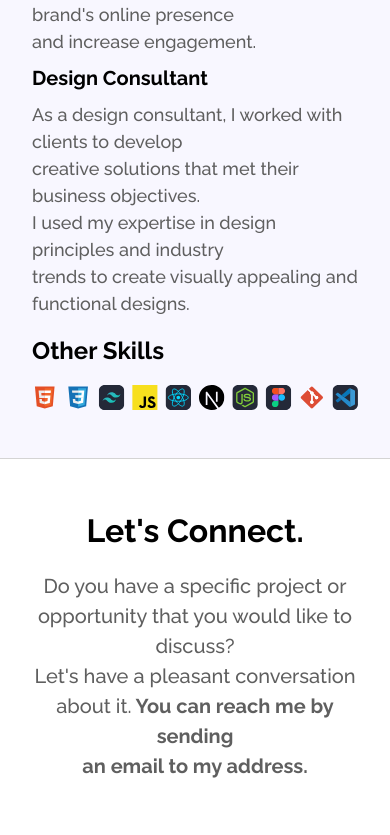
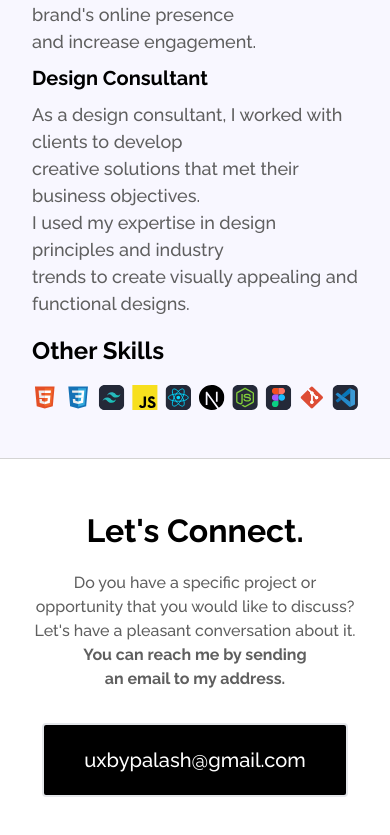
Before and after one commit to itzgupta/uxbypalash-live, a Next.js app: page / in a window 390 px wide. Shown: the part 2984-3819 px from the top of the page. Before the commit the page ends 3797 px from the top, so only its background shows below. Built offline with nearby package versions, Linux system fonts and the light colour scheme.

Commit message:
home-responsive-update

```diff
--- a/src/components/Footer.jsx
+++ b/src/components/Footer.jsx
@@ -5,11 +5,14 @@ const Footer = () => {
     <div id='contact' className='flex flex-col items-center justify-center'>
         <div className='p-8 text-center'>
             <h4 className='text-[32px] font-bold py-4'>Let's Connect.</h4>
-            <p className='text-[20px] font-medium text-[#5F5F5F]'>
+            <p className='text-[16px] sm:text-[20px] font-medium text-[#5F5F5F]'>
                 Do you have a specific project or opportunity that you would like to discuss? <br />
                 Let's have a pleasant conversation about it.<span className='font-bold'> You can reach me by sending <br />
                 an email to my address.</span>
             </p>
+            <button className='text-white text-[20px] font-medium rounded border-2 bg-black py-[20px] px-[40px] my-8 hover:text-black hover:bg-white hover:border-black'>
+                uxbypalash@gmail.com
+            </button>
         </div>
     </div>
   )
```
